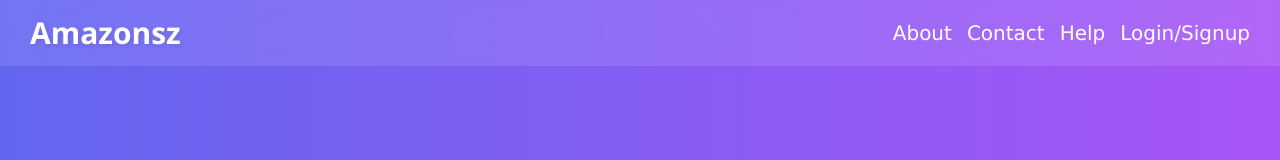
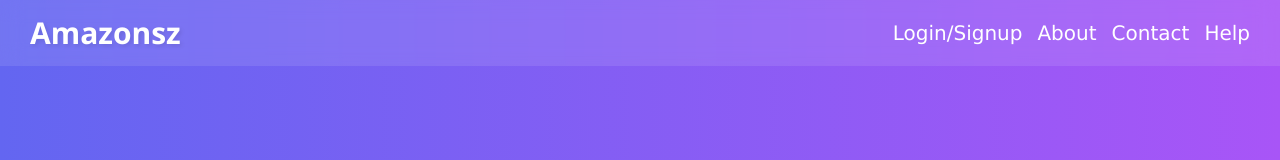
Before and after one commit to mcmnyages/OrderGrabingProject, a Vue app: page / in a window 1280 px wide. Shown: the top 160 px of the page. Built offline with nearby package versions, Linux system fonts and the light colour scheme.

Commit message:
Changed the login/signup link

```diff
--- a/src/components/Nav.vue
+++ b/src/components/Nav.vue
@@ -3,10 +3,11 @@ import { RouterLink, useRoute } from 'vue-router'; // Import Vue Router hooks
 
 // Define navigation links
 const navLinks = [
+  { to: '/login', text: 'Login/Signup' },
   { to: '/about', text: 'About' },
   { to: '/contact', text: 'Contact' },
   { to: '/help', text: 'Help' },
-  { to: '/login', text: 'Login/Signup' }
+
 ];
 
 const route = useRoute(); // Access current route information
```
